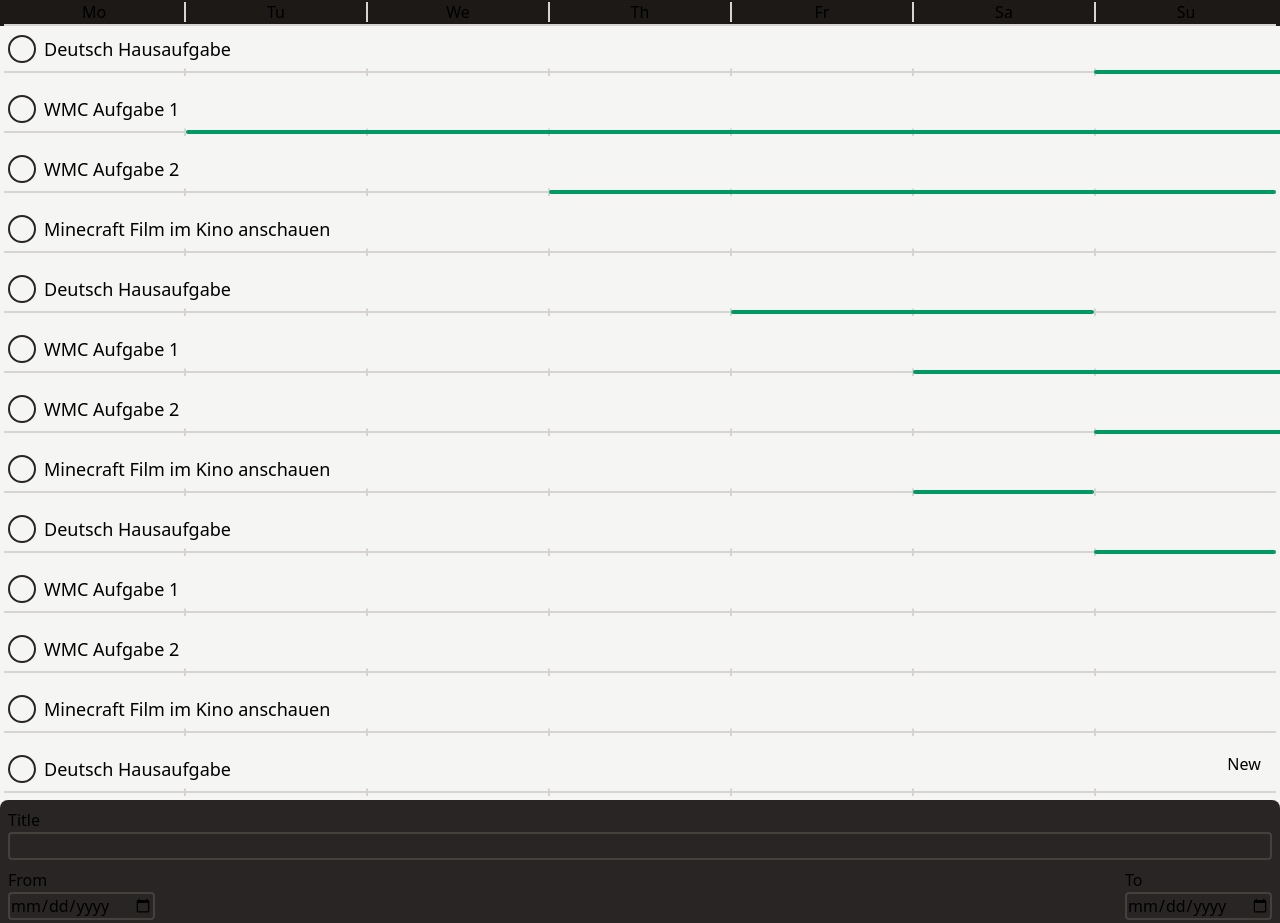
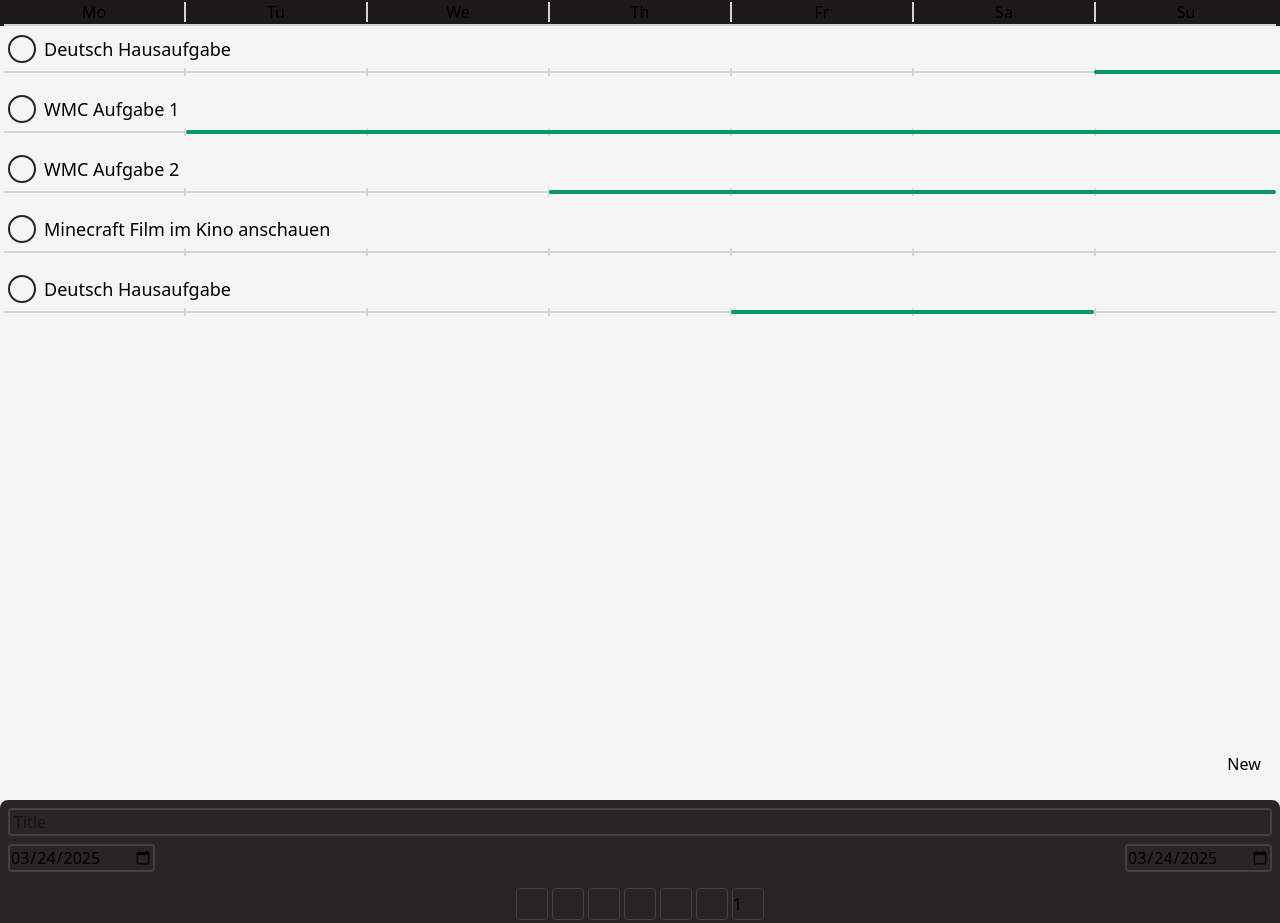
Before and after one commit to ToBinio/task-line, a Nuxt app: page / in a window 1280 px wide. Shown: the top 923 px of the page. After the commit the page ends 800 px from the top, so only its background shows below. Built offline with nearby package versions, Linux system fonts and the light colour scheme.

Commit message:
Add date picker with calendar view

```diff
--- /dev/null
+++ b/components/DateSelect.vue
@@ -0,0 +1,93 @@
+<script setup lang="ts">
+let from = defineModel<Date>("from");
+let to = defineModel<Date>("to");
+
+let rawFrom = computed({
+    get() {
+        return from.value ? dateToString(from.value) : "";
+    },
+    set(value) {
+        from.value = stringToDate(value);
+    },
+});
+let rawTo = computed({
+    get() {
+        return to.value ? dateToString(to.value) : "";
+    },
+    set(value) {
+        to.value = stringToDate(value);
+    },
+});
+
+function stringToDate(text: string): Date {
+    let date = new Date(text);
+    return sanitizeDate(date);
+}
+
+function dateToString(date: Date): string {
+    return useDateFormat(date, "YYYY-MM-DD").value;
+}
+
+function onSelectDay(date: Date) {
+    if (!from.value) {
+        from.value = date;
+    } else if (!to.value) {
+        to.value = date;
+
+        if (date < from.value!) {
+            [from.value, to.value] = [date, from.value];
+        }
+    } else {
+        from.value = date;
+        to.value = undefined;
+    }
+}
+
+function isSelectedDate(date: Date | undefined): boolean {
+    if (!date) return false;
+
+    if (date.getTime() == from.value?.getTime()) return true;
+    if (date.getTime() == to.value?.getTime()) return true;
+
+    if (!from.value || !to.value) return false;
+
+    return (
+        date.getTime() >= (from.value?.getTime() ?? 0) &&
+        date.getTime() <= (to.value?.getTime() ?? Infinity)
+    );
+}
+
+let monthData = useMonthData(2025, 3);
+</script>
+
+<template>
+    <div class="flex flex-col gap-4">
+        <div class="flex justify-between">
+            <input
+                type="date"
+                v-model="rawFrom"
+                class="border-2 border-stone-700 rounded"
+            />
+            <input
+                type="date"
+                v-model="rawTo"
+                class="border-2 border-stone-700 rounded"
+            />
+        </div>
+        <div class="flex justify-center">
+            <div class="flex flex-col gap-1 w-min">
+                <div v-for="week in monthData" class="flex gap-1">
+                    <button
+                        v-for="day in week"
+                        class="w-8 text-center aspect-square rounded border-1 border-stone-700 flex flex-col justify-center"
+                        :disabled="day == undefined"
+                        @click="onSelectDay(day!.date)"
+                        :class="{ 'bg-stone-500': isSelectedDate(day?.date) }"
+                    >
+                        {{ day?.id }}
+                    </button>
+                </div>
+            </div>
+        </div>
+    </div>
+</template>
--- a/components/NewTodo.vue
+++ b/components/NewTodo.vue
@@ -1,9 +1,17 @@
 <script setup lang="ts">
+import DateSelect from "./DateSelect.vue";
+
 let isOpen = ref(false);
 
 let title = ref("");
-let from = ref("");
-let to = ref("");
+let from = ref<Date | undefined>(sanitizeDate(new Date()));
+let to = ref<Date | undefined>(sanitizeDate(new Date()));
+
+function reset() {
+    title.value = "";
+    from.value = sanitizeDate(new Date());
+    to.value = sanitizeDate(new Date());
+}
 
 let todoStore = useTodoStore();
 
@@ -13,23 +21,18 @@ function open() {
 
 function close() {
     isOpen.value = false;
+    reset();
 }
 
 function isValid(): boolean {
-    return title.value !== "" && from.value !== "" && to.value !== "";
+    return (
+        title.value !== "" && from.value !== undefined && to.value !== undefined
+    );
 }
 
 function onAddTodo() {
+    todoStore.addTodo(title.value, from.value!, to.value!);
     close();
-
-    let fromDate = new Date(from.value);
-    let toDate = new Date(new Date(to.value).getTime() + 24 * 60 * 60 * 1000);
-
-    todoStore.addTodo(title.value, fromDate, toDate);
-
-    title.value = "";
-    from.value = "";
-    to.value = "";
 }
 </script>
 <template>
@@ -40,38 +43,18 @@ function onAddTodo() {
             @click="close"
         />
         <div
-            class="fixed rounded-t-lg h-48 bottom-0 translate-y-full bg-stone-800 w-full transition-all z-100"
+            class="fixed rounded-t-lg h-100 bottom-0 translate-y-full bg-stone-800 w-full transition-all z-100"
             :class="{ '!translate-y-0': isOpen }"
         >
             <div class="flex flex-col m-2 gap-2">
                 <div class="flex flex-col">
-                    <label for="title"> Title </label>
                     <input
+                        placeholder="Title"
                         v-model="title"
-                        id="title"
-                        class="border-2 border-stone-700 rounded"
+                        class="pl-1 border-2 border-stone-700 rounded"
                     />
                 </div>
-                <div class="flex justify-between">
-                    <div class="flex flex-col">
-                        <label for="from"> From </label>
-                        <input
-                            v-model="from"
-                            id="from"
-                            class="border-2 border-stone-700 rounded"
-                            type="date"
-                        />
-                    </div>
-                    <div class="flex flex-col">
-                        <label for="to"> To </label>
-                        <input
-                            v-model="to"
-                            id="to"
-                            class="border-2 border-stone-700 rounded"
-                            type="date"
-                        />
-                    </div>
-                </div>
+                <DateSelect v-model:from="from" v-model:to="to" />
             </div>
         </div>
         <button
--- a/components/TimeHeader.vue
+++ b/components/TimeHeader.vue
@@ -8,7 +8,7 @@ for (let i = 0; i < 7; i++) {
         now.toLocaleString(undefined, { weekday: "long" }).substring(0, 2),
     );
     // Increment the date by one day
-    now = new Date(now.getTime() + 24 * 60 * 60 * 1000);
+    now = addDays(now, 1);
 }
 </script>
 
--- /dev/null
+++ b/composables/useMonthData.ts
@@ -0,0 +1,48 @@
+export type MonthData = { id: number; date: Date };
+
+export function useMonthData(year: number, month: number) {
+  let monthIndex = month - 1;
+
+  let monthData = ref<(MonthData | undefined)[][]>([]);
+
+  let current = new Date(year, monthIndex);
+
+  while (true) {
+    let currentWeek: (MonthData | undefined)[] = [
+      undefined,
+      undefined,
+      undefined,
+      undefined,
+      undefined,
+      undefined,
+      undefined,
+    ];
+
+    while (true) {
+      let day = current.getDay();
+
+      currentWeek[day] = {
+        id: current.getDate(),
+        date: current,
+      };
+
+      current = addDays(current, 1);
+
+      if (
+        current.getDay() == 0 ||
+        current.getMonth() != monthIndex ||
+        current.getFullYear() != year
+      ) {
+        break;
+      }
+    }
+
+    monthData.value.push(currentWeek);
+
+    if (current.getMonth() != monthIndex || current.getFullYear() != year) {
+      break;
+    }
+  }
+
+  return monthData;
+}
--- a/nuxt.config.ts
+++ b/nuxt.config.ts
@@ -4,7 +4,7 @@ import tailwindcss from "@tailwindcss/vite";
 export default defineNuxtConfig({
   compatibilityDate: "2024-11-01",
   devtools: { enabled: true },
-  modules: ["@nuxt/icon", "@pinia/nuxt"],
+  modules: ["@nuxt/icon", "@pinia/nuxt", "@vueuse/nuxt"],
   css: ["~/assets/css/main.css"],
   vite: {
     plugins: [tailwindcss()],
--- a/package.json
+++ b/package.json
@@ -18,6 +18,7 @@
     "vue-router": "^4.5.0"
   },
   "devDependencies": {
-    "@pinia/nuxt": "^0.10.1"
+    "@pinia/nuxt": "^0.10.1",
+    "@vueuse/nuxt": "^13.0.0"
   }
 }
--- a/stores/useTodoStore.ts
+++ b/stores/useTodoStore.ts
@@ -3,7 +3,7 @@ import type { Todo, UUID } from "~/utils/todo";
 
 export const useTodoStore = defineStore("todos", {
   state: (): { data: Todo[] } => ({
-    data: getTestTodos(20),
+    data: getTestTodos(5),
   }),
   actions: {
     removeTodo(uuid: UUID) {
@@ -12,11 +12,8 @@ export const useTodoStore = defineStore("todos", {
     },
 
     addTodo(title: string, start: Date, end: Date) {
-      start.setHours(0, 0, 0, 0);
-      end.setHours(0, 0, 0, 0);
       let uuid = crypto.randomUUID();
-
-      this.data.push({ uuid, title, start, end });
+      this.data.push({ uuid, title, start, end: addDays(end, 1) });
     },
   },
 });
--- /dev/null
+++ b/utils/date.ts
@@ -0,0 +1,9 @@
+export function sanitizeDate(date: Date): Date {
+  return new Date(date.getFullYear(), date.getMonth(), date.getDate());
+}
+
+export function addDays(date: Date, days: number): Date {
+  const newDate = new Date(date);
+  newDate.setDate(newDate.getDate() + days);
+  return newDate;
+}
```
Also changed, not shown: 1 other file (tests, documents, lock files or other folders).
